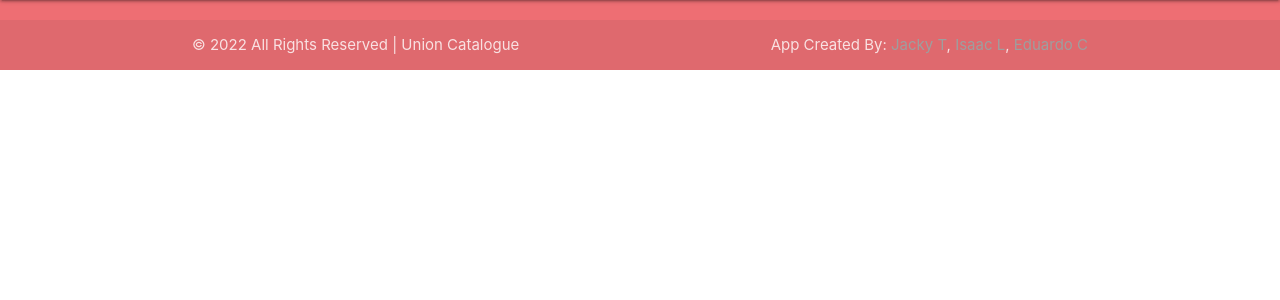
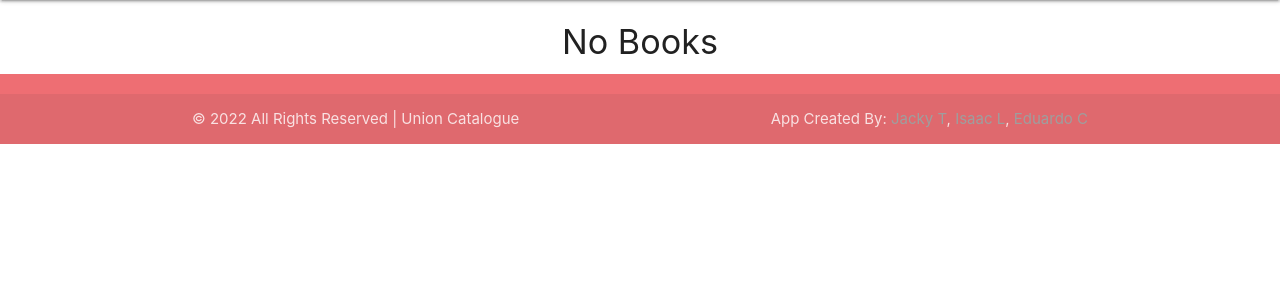
Before and after one commit to lejt/Union-Catalogue, a Django app: page /books/ in a window 1280 px wide. Shown: the part 64-364 px from the top of the page. Run offline with Django 4.2, Linux system fonts and the light colour scheme; data that the repository does not hold is empty.

Commit message:
if no books, dont error

```diff
--- a/main_app/templates/books/index.html
+++ b/main_app/templates/books/index.html
@@ -1,11 +1,14 @@
 {% extends 'base.html' %}
 
 {% block content %}
-{% for book in books %}
-<div><a href="{% url 'books_detail' book.id %}"><h3>{{book.title}}</h3></a>
-<p>{{book.author}}</p>
-</div>
-
-{% endfor %}
+{% if books.count > 0 %}
+    {% for book in books %}
+        <div><a href="{% url 'books_detail' book.id %}"><h3>{{book.title}}</h3></a>
+        <p>{{book.author}}</p>
+        </div>
+    {% endfor %}
+{% else %}
+    <h4 class="center">No Books</h4>
+{% endif %}
 
 {% endblock %}
```
